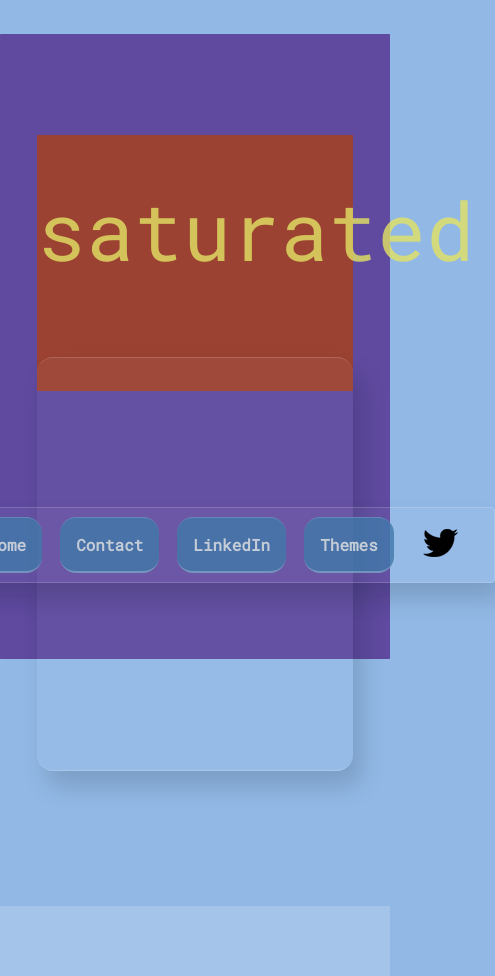
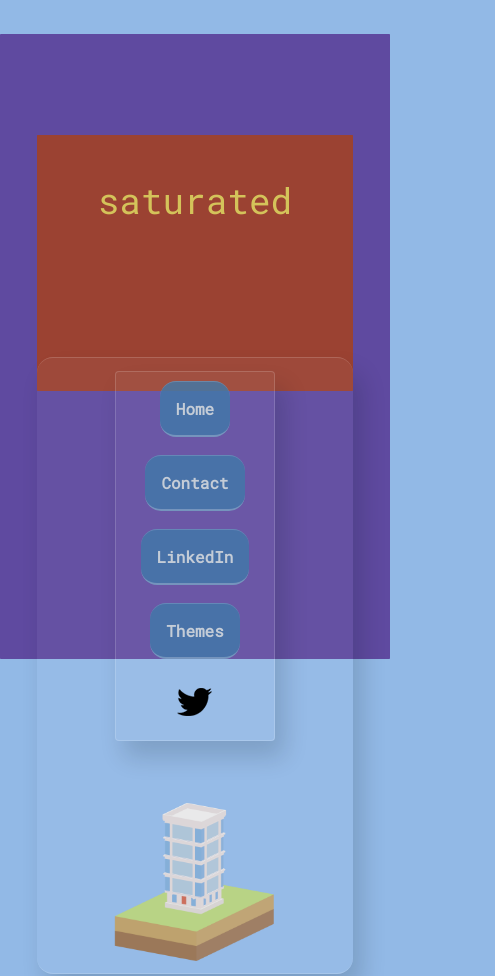
Before and after one commit to EricChristopherDee/ericdee_me, a website: page public_files/html/index.html in a window 390 px wide. Shown: the top 976 px of the page, 495 px wide, since content can reach past the window. Drawn offline with Linux system fonts and the light colour scheme; no server answers.

Commit message:
Added a basic media query for lower resolution products

```diff
--- a/index.js
+++ b/index.js
@@ -6,14 +6,14 @@ import path from "path";
 import fs from "fs";
 import express from "express";
 import axios from "axios";
+import cron from "node-cron";
 import https from "https";
-import cron from "node-cron";
-
-let production = true;
 
 if (!fs.existsSync("./api_access_files/json")) {
   fs.mkdirSync("./api_access_files/json", { recursive: true });
 }
+
+let production = true;
 
 const app = express();
 app.use(express.static(path.join(__dirname + "/public_files/")));
@@ -104,10 +104,9 @@ if (production) {
 }
 
 /*
- */
-/*
- */
-/* UNRELATED (School projects) */
+ *
+ *
+ */ // Endpoints for a clientside class:
 
 let animalsJSON = fs.readFileSync(
   "./public_files/json/school/animals.json",
--- a/public_files/css/theme_no_changes.scss
+++ b/public_files/css/theme_no_changes.scss
@@ -162,3 +162,26 @@ footer {
   text-align: center;
   color: rgba(251, 252, 253, 0.81);
 }
+
+@media only screen and (max-width: 1296px) {
+  header.index {
+    flex-direction: column;
+  }
+
+  div.bottom_of_header {
+    & h3 {
+      font-size: 36px;
+    }
+  }
+
+  nav.site_navigator {
+    margin: 0 auto;
+    margin-top: 4%;
+    margin-bottom: 16%;
+    flex-direction: column;
+
+    & ul {
+      flex-direction: column;
+    }
+  }
+}
```
Also changed, not shown: public_files/css/theme_no_changes.css, 1 other file.
